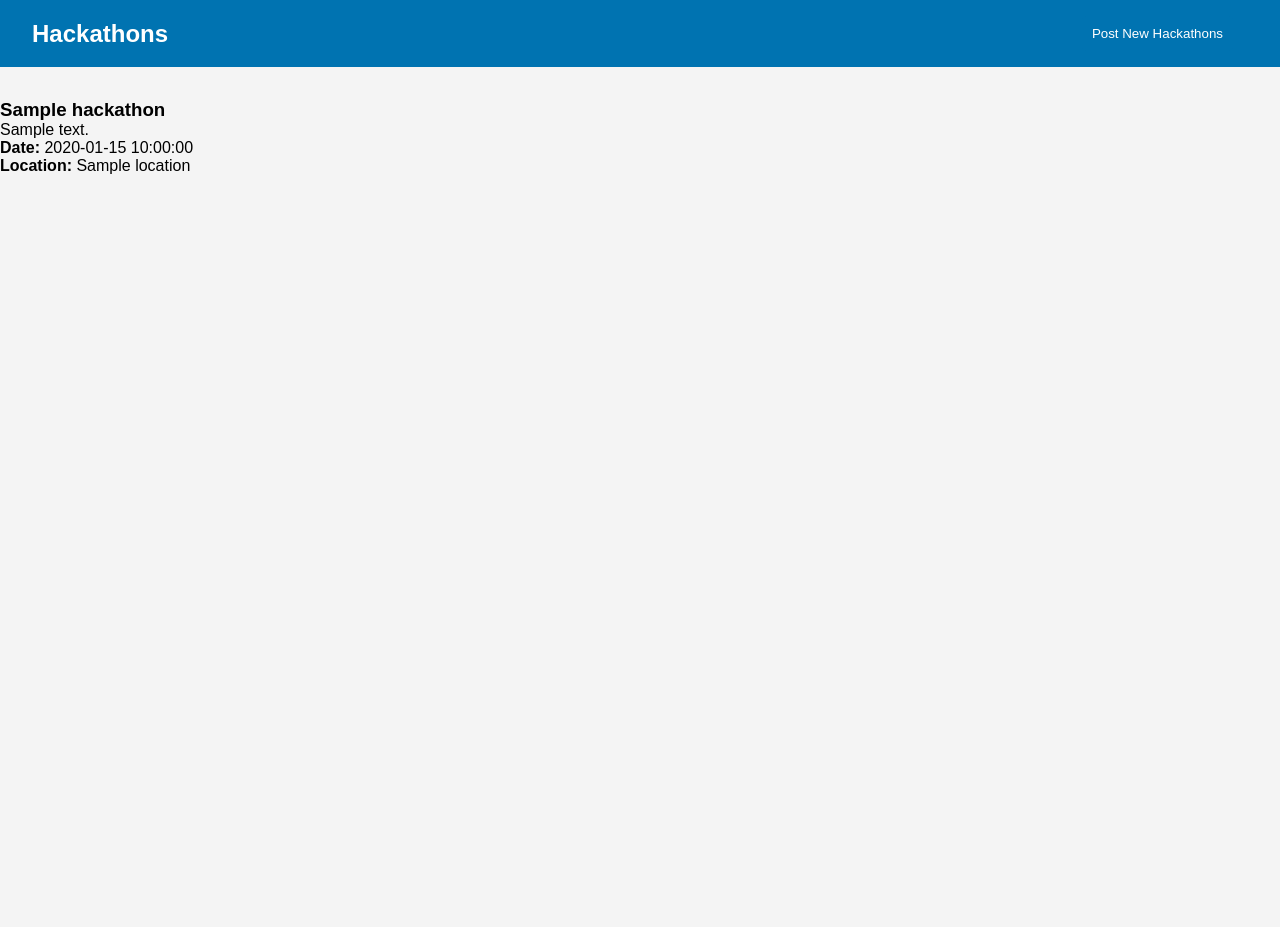
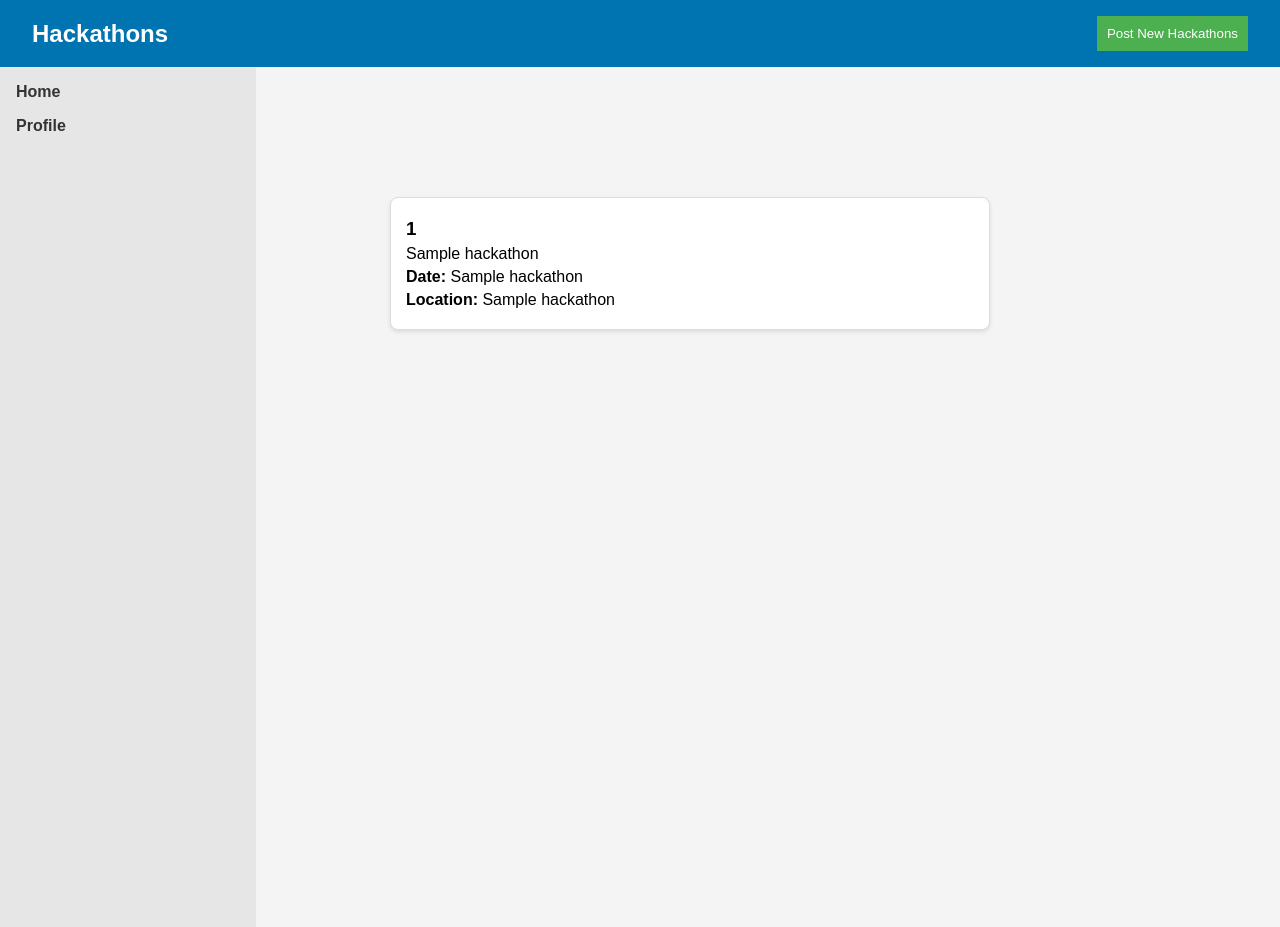
Before and after one commit to ZekiCanSarak/StartApp, a Flask app: template templates/hack.html in a window 1280 px wide. Run offline with Flask 3, Linux system fonts and the light colour scheme; the template is opened without the code that fills it: most values are stand-ins (such as "Sample title", 1, 10 or a date in 2020).

Commit message:
fixed a few css issues as well as creating boxes for each hackathon event that is being posted fixed the sidebar on the index as well

```diff
--- a/static/css/hack.css
+++ b/static/css/hack.css
@@ -1,3 +1,9 @@
+*{
+    margin: 0;
+    padding: 0;
+    box-sizing: border-box;
+}
+
 body{
     font-family: Arial, Helvetica, sans-serif;
     background-color: #f4f4f4;
@@ -6,10 +12,32 @@ body{
 .navbar{
     background-color: #0073b1;
     color: white;
-    padding: 1rem;
+    padding: 1rem 2rem;
     display: flex;
     justify-content: space-between;
     align-items: center;
+}
+
+.navbar h1{
+    font-size: 1.5rem;
+}
+
+.navbar ul{
+    list-style: none;
+    display: flex;
+
+}
+
+.navbar ul li {
+    margin-left: 2rem;
+
+}
+
+.navbar ul li a{
+    color: white;
+    text-decoration: none;
+    font-weight: bold;
+
 }
 
 .post-hack-btn{
@@ -27,12 +55,21 @@ body{
 .container{
     width: 80%;
     margin: 20px auto;
+    padding: 20px;
+    display: flex;
+    flex-direction: column;
+    align-items: center;
 }
 
 #hackathon-feed{
+    width: 100%;
     display: flex;
     flex-direction: column;
     gap: 15px;
+    align-items: center;
+    margin-top: 20px;
+    padding-top: 60px;
+    padding-left: 100px;
 }
 
 .hackathon-post{
@@ -40,6 +77,17 @@ body{
     padding: 15px;
     border-radius: 8px;
     box-shadow: 0px 2px 4px rgba(0, 0, 0, 0.1);
+    border: 1px solid #ddd;
+    width: 80%;
+    max-width: 600px;
+    margin: 10px 0;
+    word-wrap: break-word;
+}
+
+.hackathon-post h3,
+.hackathon-post p {
+    text-align: left;
+    margin: 5px 0;
 }
 
 .form-popup{
@@ -54,3 +102,27 @@ body{
     padding: 20px;
     border-radius: 10px;
 }
+
+.sidebar{
+    width: 20%;
+    background-color: #e6e6e6;
+    padding: 1rem;
+    height: 100vh;
+    position: fixed;
+    left: 0;
+
+}
+
+.sidebar ul{
+    list-style: none;
+}
+
+.sidebar ul li{
+    margin-bottom: 1rem;
+}
+
+.sidebar ul li a{
+    color: #333;
+    text-decoration: none;
+    font-weight: bold;
+}
--- a/static/css/index.css
+++ b/static/css/index.css
@@ -17,6 +17,7 @@ body {
     background-color: #0073b1;
     color: white;
     padding: 1rem 2rem;
+
 }
 
 .navbar h1{
@@ -44,10 +45,13 @@ body {
 
 
 .container{
+    width: 80%;
+    margin: 20px auto;
+    padding: 20px;
     display: flex;
-    margin-top: 2rem;
+    flex-direction: column;
+    align-items: center;
 }
-
 
 
 .form-popup{
@@ -155,6 +159,7 @@ button:hover {
     padding: 1rem;
     height: 100vh;
     position: fixed;
+    left: 0;
 
 }
 
@@ -173,18 +178,19 @@ button:hover {
 }
 
 .main-content{
-    margin-left: 22%;
+    margin-left: 25%;
     width: 75%;
-    padding: 1rem;
+    padding: 2rem;
 }
 
 .main-content h2{
     color: #0073b1;
+    padding: 10px;
 }
 
 .feed{
     background-color: white;
-    padding: 2rem;
+    padding: 5rem;
     box-shadow: 0 2px 4px rgba(0, 0, 0, 0.1);
     border-radius: 8px;
 }
--- a/templates/hack.html
+++ b/templates/hack.html
@@ -4,7 +4,7 @@
     <meta charset="UTF-8">
     <meta name="viewport" content="width=device-width, initial-scale=1.0">
     <title>Hackathons</title>
-    <link rel="stylesheet" href="{{ url_for('static', filename='css/index.css') }}">
+    <link rel="stylesheet" href="{{ url_for('static', filename='css/hack.css') }}">
 </head>
 <body>
     <header>
@@ -14,16 +14,27 @@
         </div>
     </header>
 
+    <aside class="sidebar">
+        <ul>
+            <li><a href="/">Home</a></li>
+                <li><a href="#">Profile</a></li>
+        </ul>
+    </aside>
+
     <main class="container">
         <div id="hackathon-feed">
-            {% for hackathon in hackathons %}
-            <div class="hackathon-post">
-                <h3>{{ hackathon.title }}</h3>
-                <p>{{ hackathon.description }}</p>
-                <p><strong>Date:</strong> {{ hackathon.date }}</p>
-                <p><strong>Location:</strong> {{ hackathon.location }}</p>
-            </div>
+            {%if hackathons %}
+                {% for hackathon in hackathons %}
+                <div class="hackathon-post">
+                    <h3>{{ hackathon[0] }}</h3>
+                    <p>{{ hackathon[1] }}</p>
+                    <p><strong>Date:</strong> {{ hackathon[2] }}</p>
+                    <p><strong>Location:</strong> {{ hackathon[3] }}</p>
+                </div>
             {% endfor %}
+            {% else %}
+            <p>No hackathons available. Be the first to post one!</p>
+            {% endif %}
         </div>
     </main>
 
```
Also changed, not shown: templates/index.html (+8 -7 lines), database.sqlite.
